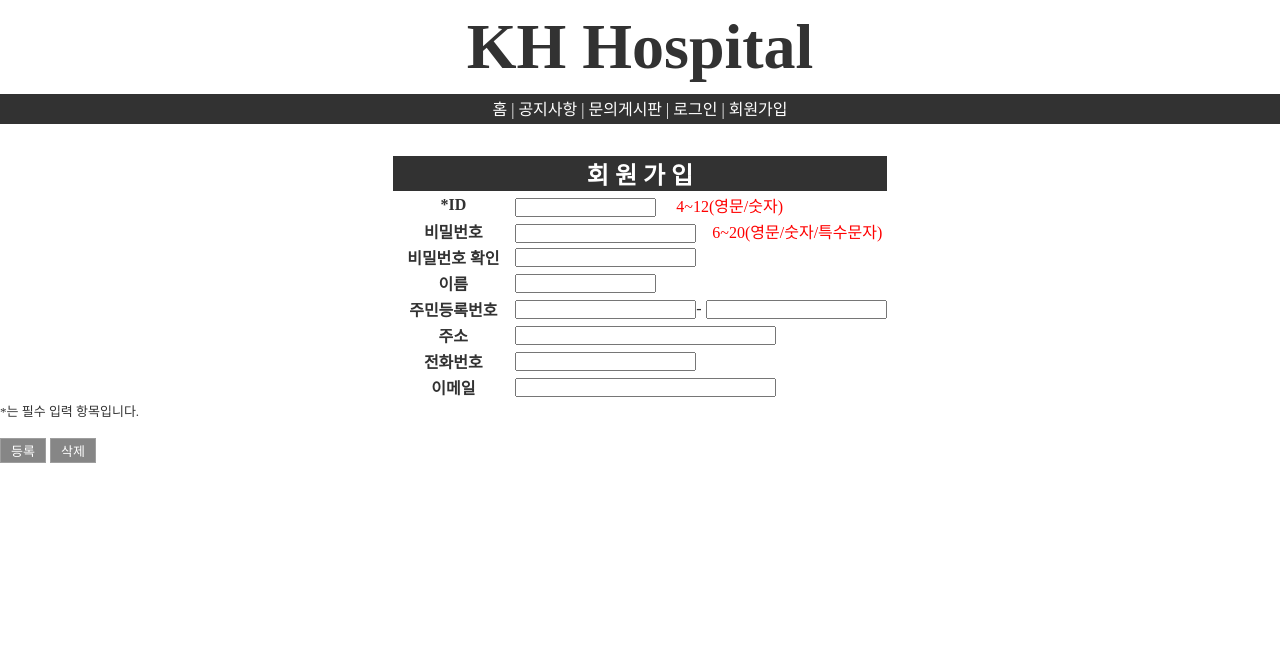
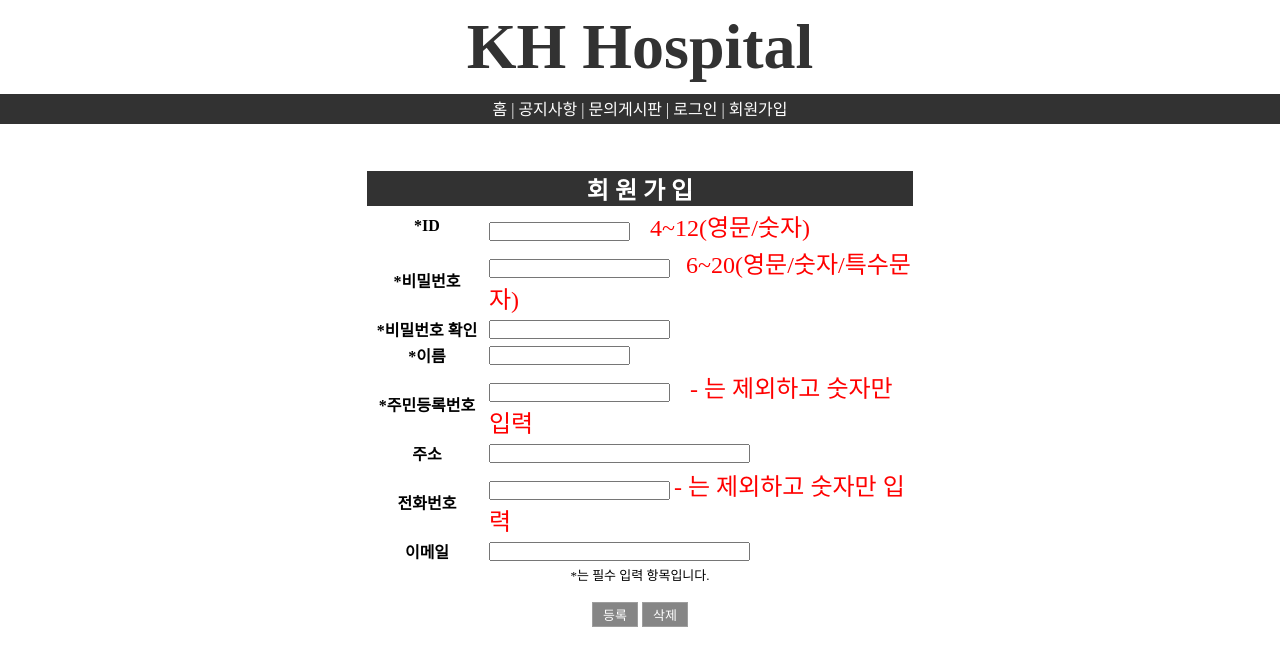
Before and after one commit to juhee21/KH-Haspital, a PHP site: page /join.php in a window 1280 px wide. Shown: the top 666 px of the page. Run offline with PHP 8.4, Linux system fonts and the light colour scheme.

Commit message:
join page 수정 - 이경은

```diff
--- a/join.php
+++ b/join.php
@@ -4,12 +4,19 @@
     <meta charset="utf-8">
     <title>회원 가입</title>
     <link rel="stylesheet" href="style_contents.css" type="text/css">
+    <script type="text/javascript">
+    function maxLengthCheck(object){
+      if (object.value.length > object.maxLength){
+    object.value = object.value.slice(0, object.maxLength);
+  }
+}
+    </script>
   </head>
   <body>
     <iframe src="head.php" width="100%" frameborder="0"></iframe>
-    <div class="main_contents">
+    <div class="contents">
       <form class="mfrom" action="join_ok.php" method="post">
-        <table>
+        <table width="550">
         <tr>
           <th colspan="2" style="background-color:#323232">
             <font style="color:white; font-size:150%">회 원 가 입</font></th>
@@ -21,29 +28,28 @@
           </td>
         </tr>
         <tr>
-          <th>비밀번호</th>
+          <th>*비밀번호</th>
           <td>
             <input type="password" name="user_pw1" size="20" maxlength="20">
             &nbsp;&nbsp;&nbsp;<font style="color:red;">6~20(영문/숫자/특수문자)</font>
           </td>
         </tr>
         <tr>
-          <th>비밀번호 확인</th>
+          <th>*비밀번호 확인</th>
           <td>
-            <input type="password" name="user_pw1" size="20" maxlength="20">
+            <input type="password" name="user_pw2" size="20" maxlength="20">
           </td>
         </tr>
         <tr>
-          <th>이름</th>
+          <th>*이름</th>
           <td>
             <input type="text" name="name" size="15" maxlength="15">
           </td>
         </tr>
         <tr>
-          <th>주민등록번호</th>
+          <th>*주민등록번호</th>
           <td>
-            <input type="number" name="id_num1" size="8" maxlength="6" >-
-            <input type="number" name="id_num2" size="8" maxlength="7">
+            <input type="number" name="id_num" size="15" maxlength="13" oninput="maxLengthCheck(this)"> &nbsp;&nbsp;&nbsp; <font style="color:red;">- 는 제외하고 숫자만 입력</font>
           </td>
         </tr>
         <tr>
@@ -55,7 +61,7 @@
         <tr>
           <th>전화번호</th>
           <td>
-            <input type="number" name="tel" size="20" maxlength="11">
+            <input type="number" name="tell" size="20" maxlength="11" oninput="maxLengthCheck(this)"> <font style="color:red;">- 는 제외하고 숫자만 입력</font>
           </td>
         </tr>
         <tr>
@@ -64,8 +70,8 @@
         </tr>
         </table>
         <p>
-          <font size=2>   *는 필수 입력 항목입니다. </font><br><br>
-            <input type="button" value="등록" class="btn_default btn_gray" onclick="ck()">
+          <font size="2">   *는 필수 입력 항목입니다. </font><br><br>
+            <input type="submit" value="등록" class="btn_default btn_gray">
             <input type="reset" value="삭제" class="btn_default btn_gray">
           </p>
       </form>
--- a/style_contents.css
+++ b/style_contents.css
@@ -1,18 +1,19 @@
 @charset "UTF-8";
-* {margin:0; padding:0; color:#323232;}
+
+* {margin:0; padding:0;}
 a {text-decoration:none;}
-.center { text-align:center; }
+.center {text-align:center;}
 
-div.contents { height:100%; text-align:center; padding:15px;}
-div#main_contents h1 { color:#FF8C00;}
-div#main_contents font { font-weight:bold; }
-div#main_contents strong { color:red; }
-div#login_contents table td.input { border: 1px solid; text-alig:center; width:100px;}
-div.contents { height:100%; text-align:center; padding:15px;}
-table { margin:auto; border:0px; }
-table td { text-align:left; }
-table font { font-size:1em; }
-.btn_default{display:inline-block;height:25px;padding:0px 10px;font-size:13px;
-cursor:pointer;border:1px solid #9e9e9e;-webkit-user-select:none;-moz-user-select:none;
- -ms-user-select:none;user-select:none;line-height:25px;vertical-align:middle;}
+div.contents {height:100%; text-align:center; padding:15px;}
+div#main_contents h1 {color:#FF8C00;}
+div#main_contents font {font-weight:bold;}
+div#main_contents strong {color:red;}
+
+div#login_contents table td.input {border:1px solid; text-align:center; width:100px;}
+table {margin:auto; border:0px;}
+table td {text-align:left;}
+table font{font-size:1em; color:white; font-size:150%;}
+.btn_default{display:inline-block; height:25px; padding:0px 10px; font-size:13px;
+cursor:pointer;border:1px solid #9e9e9e; -webkit-user-select:none; -moz-user-select:none;
+-ms-user-select:none;user-select:none; line-height:25px; vertical-align:middle;}
 .btn_gray{ background-color:#868686;  color:white;}
```
